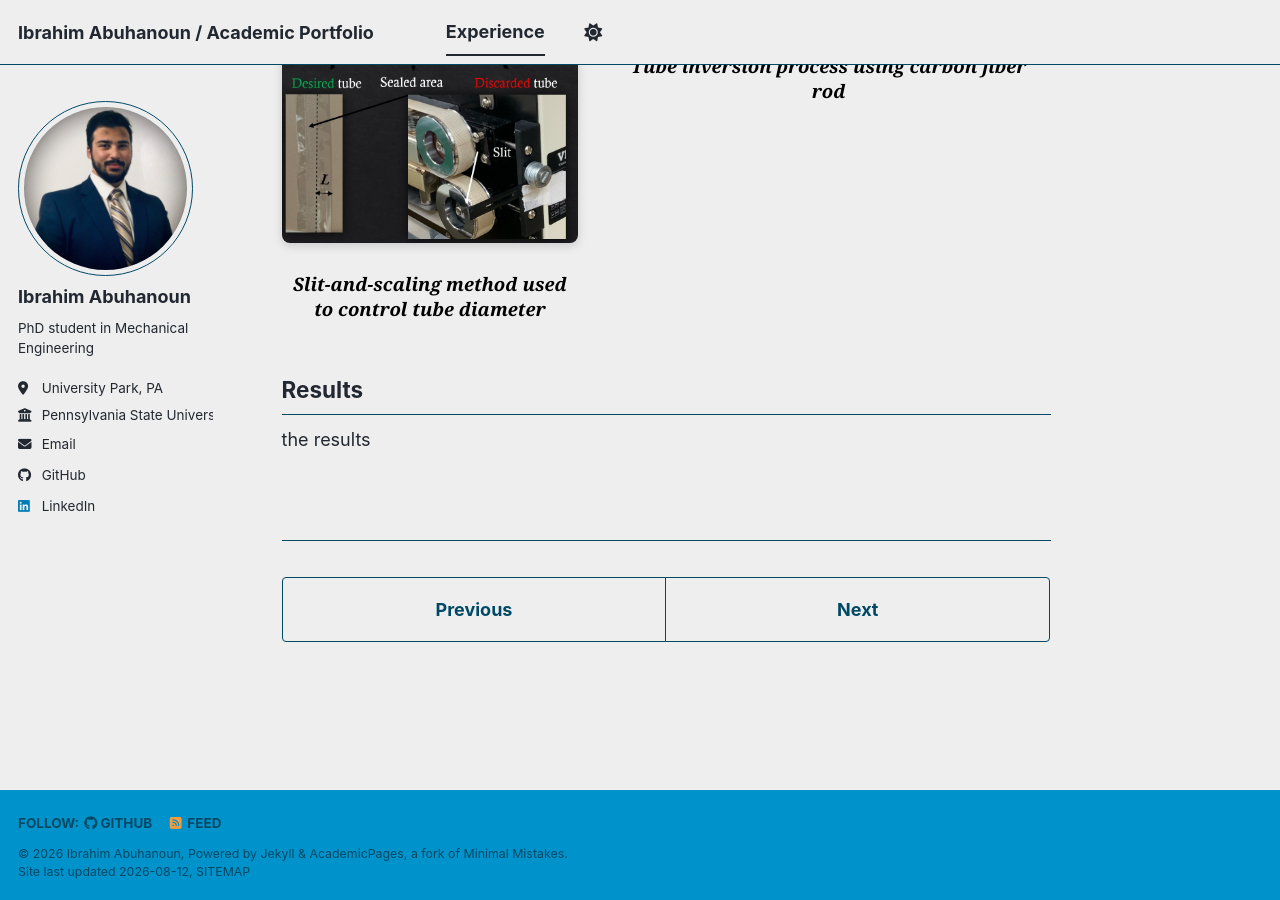
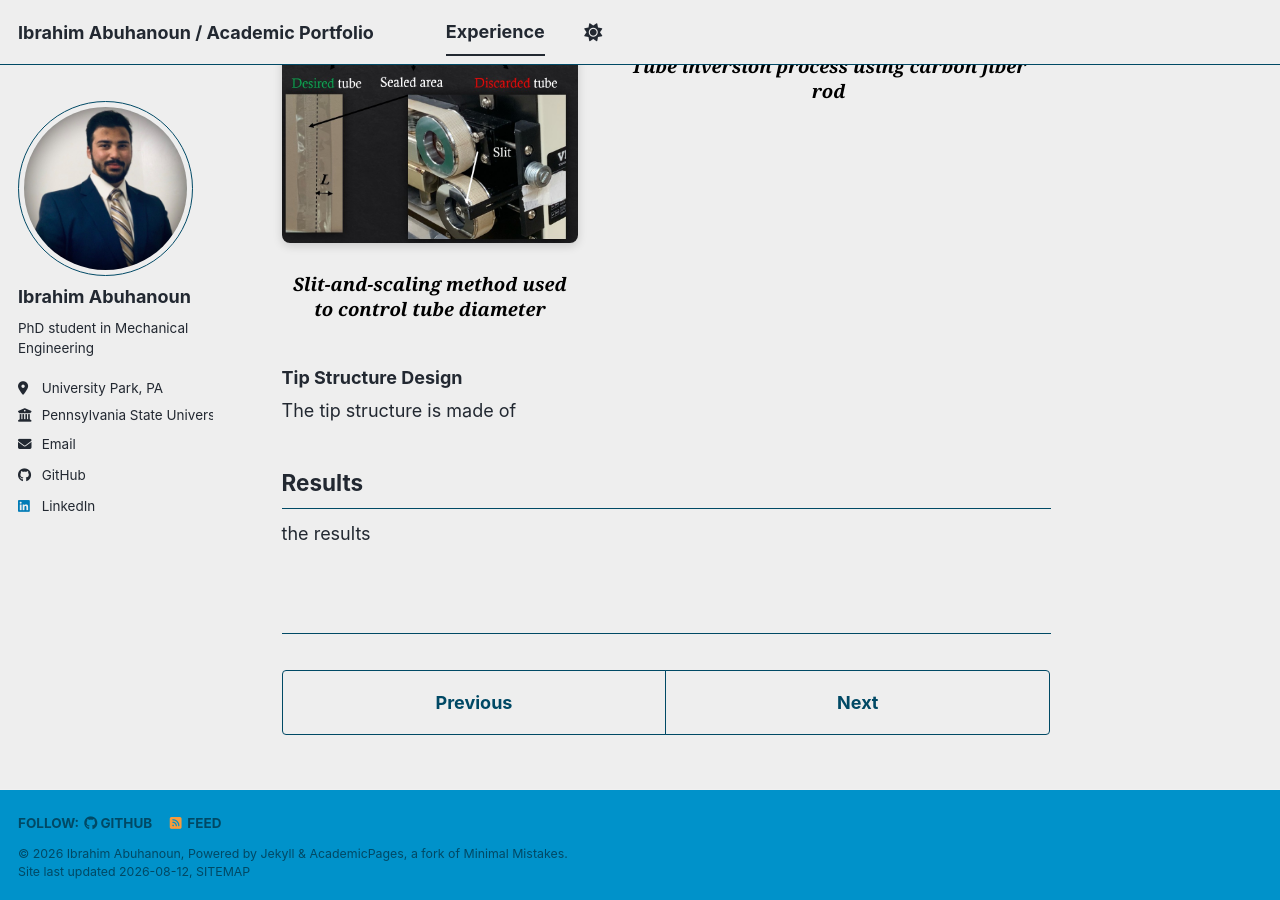
Before and after one commit to IbrahimAbuhanoun/IbrahimAbuhanoun.github.io, a Jekyll site: the page built from _portfolio/portfolio-1.md, in a window 1280 px wide and 900 px high, scrolled down 5448 px. Built offline with Jekyll 4.4.1, drawn with Linux system fonts in a browser that asks for light colours; a style sheet for code colours, icons or effects is not loaded.

Commit message:
Update portfolio-1.md

```diff
--- a/_portfolio/portfolio-1.md
+++ b/_portfolio/portfolio-1.md
@@ -297,6 +297,7 @@ Vine robot tubes were fabricated from low-density polyethylene (LDPE) film, a wi
     </figcaption>
   </figure>
 </div>
-
+### Tip Structure Design
+The tip structure is made of
 ## Results
 the results
```
